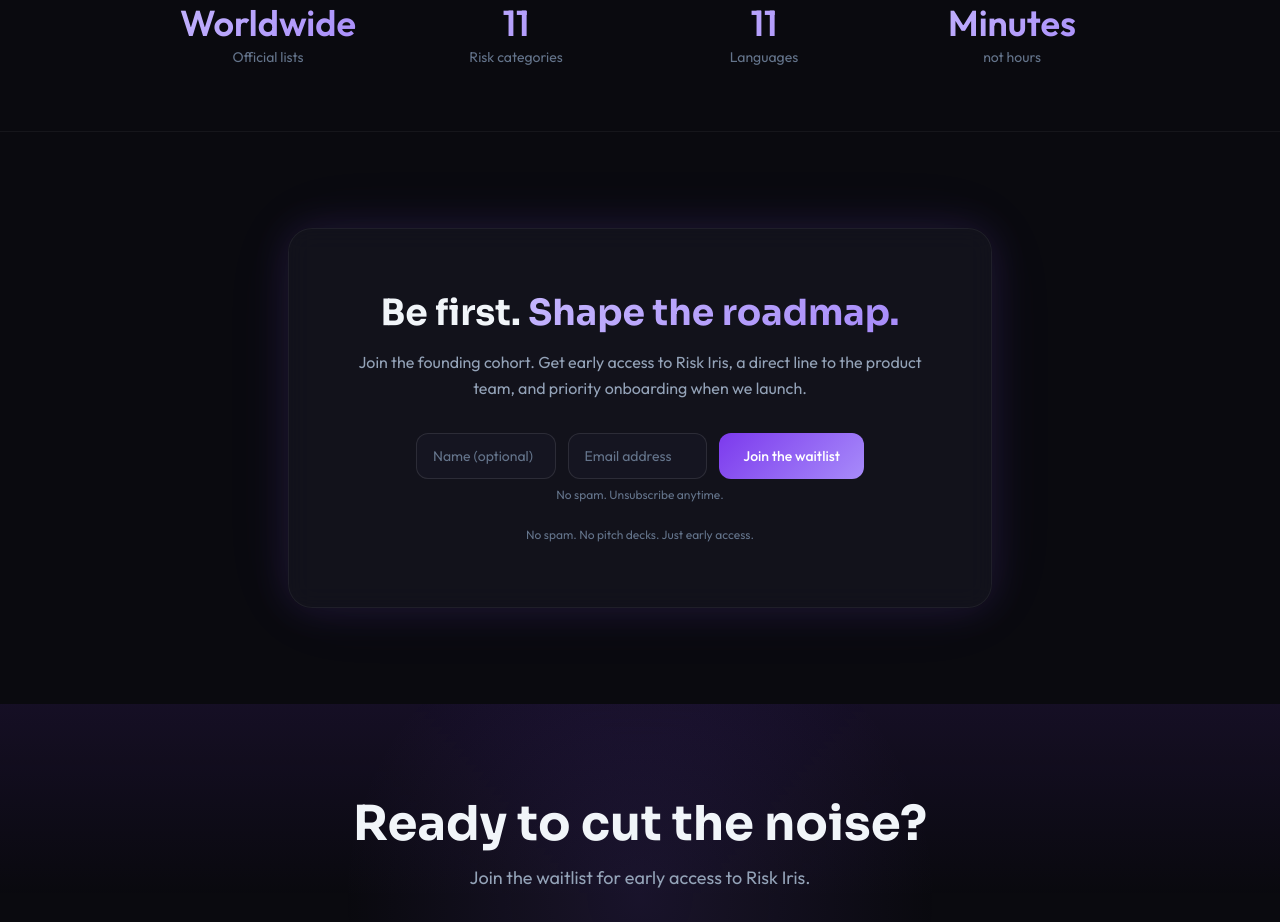
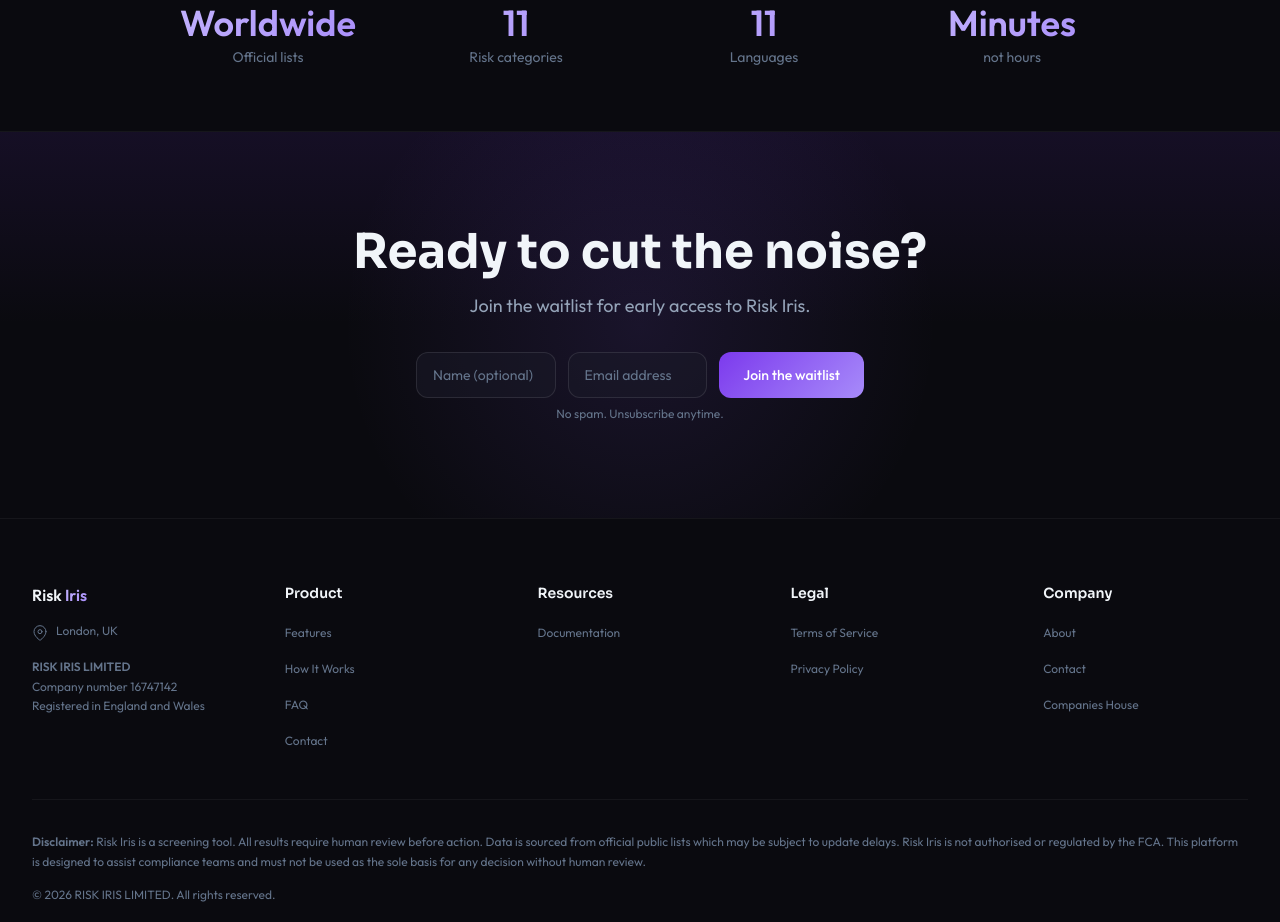
Before and after one commit to corporateresearch/RiskIrisLandingPage, a Next.js app: page / in a window 1280 px wide. Shown: the part 7440-8362 px from the top of the page. Built offline with nearby package versions, Linux system fonts and the light colour scheme.

Commit message:
Remove EarlyAccessBand section from landing page
- Remove EarlyAccessBand import and usage from home page
- Delete EarlyAccessBand.tsx component file

```diff
--- a/src/app/page.tsx
+++ b/src/app/page.tsx
@@ -11,7 +11,6 @@ import SecurityDataHandling from "@/components/SecurityDataHandling"
 import SeeItInAction from "@/components/SeeItInAction"
 import StatsBand from "@/components/StatsBand"
 
-import EarlyAccessBand from "@/components/EarlyAccessBand"
 
 
 import FinalCTA from "@/components/FinalCTA"
@@ -167,7 +166,6 @@ export default function Home() {
       <SeeItInAction />
       <StatsBand />
 
-      <EarlyAccessBand />
 
 
       <FinalCTA />
--- a/src/components/EarlyAccessBand.tsx
+++ /dev/null
@@ -1,28 +0,0 @@
-"use client"
-
-import { ArrowRightIcon } from "./icons"
-import WaitlistForm from "./WaitlistForm"
-
-export default function EarlyAccessBand() {
-  return (
-    <section id="waitlist" className="py-24">
-      <div className="max-w-3xl mx-auto px-4 sm:px-6 lg:px-8">
-        <div className="glass-card rounded-3xl p-8 sm:p-12 lg:p-16 text-center glow-violet">
-          <h2 className="text-3xl sm:text-4xl font-bold mb-4">
-            Be first. <span className="text-gradient">Shape the roadmap.</span>
-          </h2>
-          <p className="text-text-secondary leading-relaxed mb-8 max-w-xl mx-auto">
-            Join the founding cohort. Get early access to Risk Iris, a direct line to the
-            product team, and priority onboarding when we launch.
-          </p>
-          <div className="max-w-md mx-auto mb-6">
-            <WaitlistForm variant="band" />
-          </div>
-          <p className="text-xs text-text-muted">
-            No spam. No pitch decks. Just early access.
-          </p>
-        </div>
-      </div>
-    </section>
-  )
-}
```
